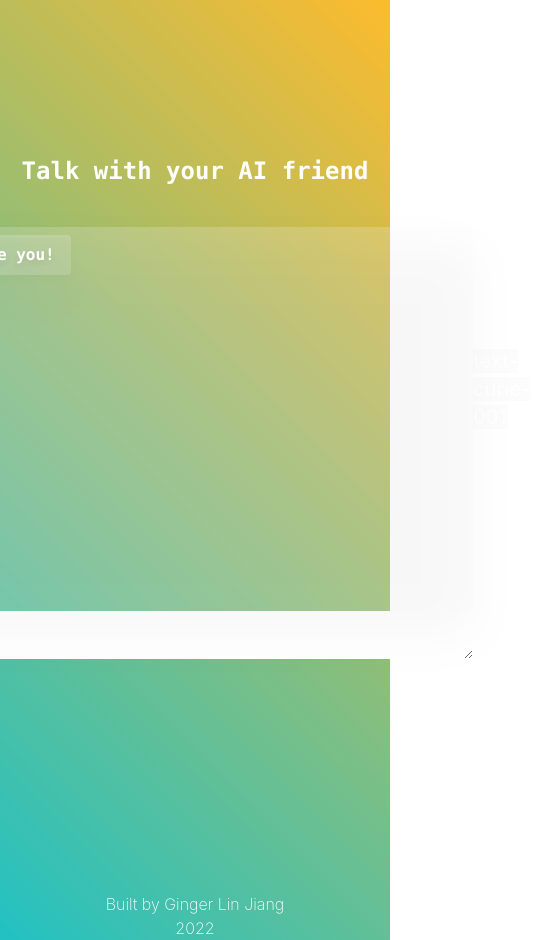
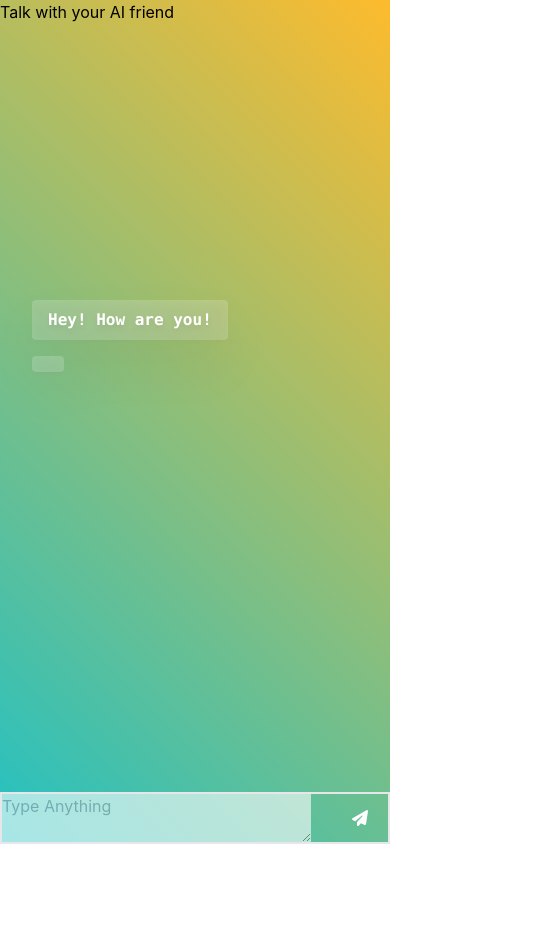
Before and after one commit to Ginger000/gpt-3-bot, a Next.js app: page / in a window 390 px wide. Shown: the whole page, 547 px wide, since content can reach past the window. After the commit the page ends 844 px from the top, so only its background shows below. Built offline with nearby package versions, Linux system fonts and the light colour scheme; what tailwindcss-animation-delay would draw is missing.

Commit message:
enable mobile layout, dropdown menu need to be done

```diff
--- a/components/Chatbox.js
+++ b/components/Chatbox.js
@@ -17,7 +17,7 @@ function Chatbox() {
   }, [conversation])
 
   return (
-    <div  className='h-96 bg-zinc-100/20  text-white font-bold font-mono drop-shadow-2xl rounded overflow-y-scroll flex flex-col'>
+    <div  className='h-[500px] md:h-96 w-screen md:w-[600px] md:bg-zinc-100/20  text-white font-bold font-mono drop-shadow-2xl rounded overflow-y-scroll flex flex-col'>
 
 
         {
--- a/components/Footer.js
+++ b/components/Footer.js
@@ -2,7 +2,7 @@ import React from 'react'
 
 const Footer = () => {
   return (
-    <div className='text-white mt-12 mb-0 flex flex-col font-extralight text-center text-pale-blue'>
+    <div className='hidden md:flex text-white mt-12 mb-0 flex flex-col font-extralight text-center text-pale-blue'>
         <p className='inline-block'>Built by Ginger Lin Jiang</p>
         <p>2022</p>
     </div>
--- /dev/null
+++ b/components/NavMobile.js
@@ -0,0 +1,22 @@
+import React, {useState} from 'react';
+import { faXmark } from '@fortawesome/free-solid-svg-icons';
+import { faBars } from '@fortawesome/free-solid-svg-icons';
+import { FontAwesomeIcon } from '@fortawesome/react-fontawesome';
+
+function NavMobile() {
+    return (
+        <div className="w-full fixed top-0 left-0   flex justify-between md:hidden ">
+            <h1 className="text-left ">Talk with your AI friend</h1>
+            <div
+                //onClick={() => setOpen(!open)}
+                className="text-3xl absolute right-8 top-4 cursor-pointer md:hidden "
+            >
+                <FontAwesomeIcon
+                    // icon={open ? faXmark : faBars}
+                ></FontAwesomeIcon>
+            </div>
+        </div>
+    );
+}
+
+export default NavMobile;
--- a/components/OptionBox.js
+++ b/components/OptionBox.js
@@ -7,9 +7,9 @@ function OptionBox() {
     };
 
     return (
-        <div>
+        <div className='bg-zinc-50/50 p-6'>
             <form className='text-white'>
-                <h5>Engine Options</h5>
+                <h5 className='text-xl font-semibold mb-4'>Engine Options</h5>
                 <div>
                     <input
                         className='hidden'
@@ -19,7 +19,7 @@ function OptionBox() {
                         checked={engine === 'text-davinci-002'}
                         onChange={handleChange}
                     />
-                    <label className={engine === 'text-davinci-002' ? "bg-zinc-100/30 font-medium text-xl" : ''} htmlFor="radio1">text-davinci-002</label>
+                    <label className={engine === 'text-davinci-002' ? "drop-shadow-md font-medium hover:cursor-pointer " : ''} htmlFor="radio1">text-davinci-002</label>
                 </div>
                 <div>
                     <input
@@ -30,7 +30,7 @@ function OptionBox() {
                         checked={engine === 'text-curie-001'}
                         onChange={handleChange}
                     />
-                    <label className={engine === 'text-curie-001' ? "bg-zinc-100/30 font-medium text-xl" : ''}  htmlFor="radio2">text-curie-001</label>
+                    <label className={engine === 'text-curie-001' ? "drop-shadow-md font-medium hover:cursor-pointer " : ''}  htmlFor="radio2">text-curie-001</label>
                 </div>
                 <div>
                     <input
@@ -41,7 +41,7 @@ function OptionBox() {
                         checked={engine === 'text-babbage-001'}
                         onChange={handleChange}
                     />
-                    <label className={engine === 'text-babbage-001' ? "bg-zinc-100/30 font-medium text-xl" : ''}  htmlFor="radio3">text-babbage-001</label>
+                    <label className={engine === 'text-babbage-001' ? "drop-shadow-md font-medium hover:cursor-pointer " : ''}  htmlFor="radio3">text-babbage-001</label>
                 </div>
                 <div>
                     <input
@@ -52,7 +52,7 @@ function OptionBox() {
                         checked={engine === 'text-ada-001'}
                         onChange={handleChange}
                     />
-                    <label className={engine === 'text-ada-001' ? "bg-zinc-100/30 font-medium text-xl" : ''}  htmlFor="radio4">text-ada-001</label>
+                    <label className={engine === 'text-ada-001' ? "drop-shadow-md font-medium hover:cursor-pointer " : ''}  htmlFor="radio4">text-ada-001</label>
 
                 </div>
             </form>
--- a/components/UserInputBox.js
+++ b/components/UserInputBox.js
@@ -6,39 +6,40 @@ import { faPaperPlane } from '@fortawesome/free-solid-svg-icons';
 
 function UserInputBox() {
     const [myword, setMyword] = useState('');
-    const [gptword, setGptword] = useState("")
+    const [gptword, setGptword] = useState('');
 
-    const { engine,addConversation, setIsLoading, isLoading } = useContext(ChatContext);
+    const { engine, addConversation, setIsLoading, isLoading } =
+        useContext(ChatContext);
 
-    useEffect(()=>{
-      const newGptword = {
-        speaker:"gpt",
-        content:gptword,
-        timestamp:Date.now()
-      }
-      console.log(isLoading)
-      setTimeout(()=>{
-        setIsLoading(false)
-        addConversation(newGptword)
-      }, 1500)
-      //addConversation(newGptword)
-  }, [gptword])
+    useEffect(() => {
+        const newGptword = {
+            speaker: 'gpt',
+            content: gptword,
+            timestamp: Date.now(),
+        };
+        console.log(isLoading);
+        setTimeout(() => {
+            setIsLoading(false);
+            addConversation(newGptword);
+        }, 1500);
+        //addConversation(newGptword)
+    }, [gptword]);
 
     const handleEnterKey = (e) => {
-        if(e.keyCode === 13){
-            submitPrompt(e)
+        if (e.keyCode === 13) {
+            submitPrompt(e);
         }
-    }
+    };
 
     async function submitPrompt(event) {
         event.preventDefault();
-        setIsLoading(true)
+        setIsLoading(true);
         const response = await fetch('/api/friend', {
             method: 'POST',
             headers: {
                 'Content-Type': 'application/json',
             },
-            body: JSON.stringify({ myword: myword, engine:engine }),
+            body: JSON.stringify({ myword: myword, engine: engine }),
         });
         const data = await response.json();
         setGptword(data.gptword);
@@ -56,18 +57,21 @@ function UserInputBox() {
 
     return (
         <div>
-            <form onSubmit={submitPrompt}>
+            <form onSubmit={submitPrompt} className="flex justify-between border-2 w-full">
                 <textarea
-                    className="text-gray-800"
+                    className="text-gray-800 opacity-60 w-4/5 md:w-[400px]"
                     name="myword"
-                    cols="60"
+
                     rows="2"
-                    placeholder="say anything"
+                    placeholder="Type Anything"
                     value={myword}
                     onKeyUp={handleEnterKey}
                     onChange={(e) => setMyword(e.target.value)}
                 ></textarea>
-                <button type="submit">send</button>
+                <button className='w-10 text-white mx-2 md:mx-10' type="submit">
+
+                    <FontAwesomeIcon icon={faPaperPlane}></FontAwesomeIcon>
+                </button>
             </form>
         </div>
     );
--- a/pages/index.js
+++ b/pages/index.js
@@ -3,30 +3,32 @@ import Chatbox from '../components/Chatbox';
 import UserInputBox from '../components/UserInputBox';
 import OptionBox from '../components/OptionBox';
 import { ChatProvider } from '../context/ChatContext';
+import NavMobile from '../components/NavMobile';
 
 export default function Home() {
     return (
         <ChatProvider>
-        <div >
+            <div>
                 <Head>
                     <title>GPT-3 Chatbot </title>
                     <link rel="icon" href="/chat.png" />
                 </Head>
 
-            <main
+                <main className="h-screen w-screen flex flex-col md:items-center justify-end  md:justify-center">
+                    <h1 className=" hidden md:block text-center text-2xl md:text-4xl font-bold text-white font-mono mb-10">
+                        Talk with your AI friend
+                    </h1>
 
-                className="h-screen flex flex-col items-center justify-center"
-            >
-                <h1 className='text-center text-2xl md:text-4xl font-bold text-white font-mono mb-10' >Talk with your AI friend</h1>
-                <div className='flex'>
+                    <NavMobile className="md:hidden" />
+                    <div className="flex">
                         <div>
                             <Chatbox />
                             <UserInputBox />
                         </div>
+                        <div className="hidden md:flex">
                             <OptionBox />
                         </div>
-
-
+                    </div>
                 </main>
             </div>
         </ChatProvider>
```
Lines whose indentation alone changed are shown as unchanged.
